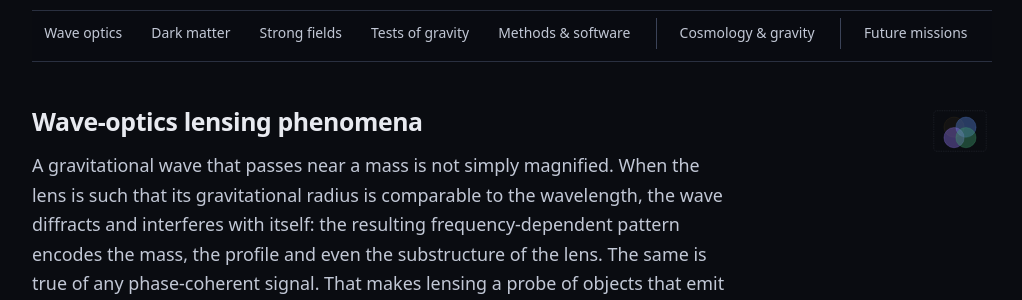
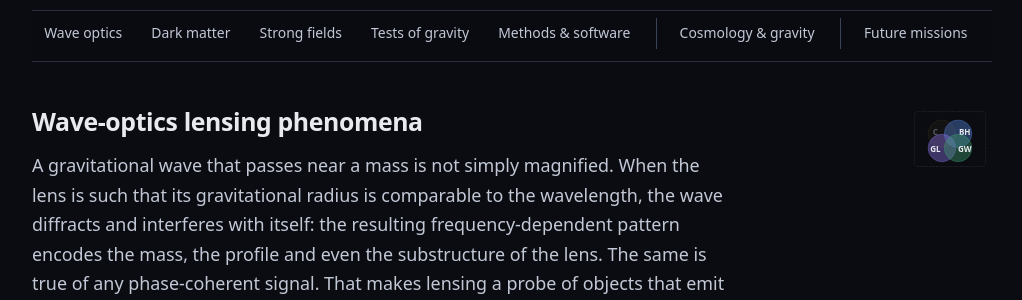
Before and after one commit to miguelzuma/miguelzuma.github.io, a Jekyll site: the page built from research.html, in a window 1280 px wide and 1400 px high, scrolled down 735 px. Shown: the part 150-450 px from the top of the window, without its empty margins (128-1150 px from the left). Built offline with Jekyll 4.4.1, drawn with Linux system fonts in a browser that asks for light colours; some of the changed text lies outside the part shown.

Commit message:
Label the locator glyphs with acronyms: C, BH, GL, GW
The full names cannot shrink to locator size, but two letters can. Lit
sets carry bright labels, unlit ones recede; the glyph grows to 76px to
keep the letters readable.

Co-Authored-By: Claude Fable 5 <noreply@anthropic.com>
Claude-Session: https://claude.ai/code/session_01E2ZbXszK9qt9svKVxU5Yrt

```diff
--- a/_includes/venn-glyph.html
+++ b/_includes/venn-glyph.html
@@ -34,19 +34,23 @@ All appearance lives in main.css under `.venn`.
   <text class="venn-flabel" x="160" y="30" text-anchor="middle">GENERAL RELATIVITY</text>
   {%- endif %}
   <g class="venn-set venn-set-cosmology">
-    <circle cx="126" cy="104" r="58"/>
+        <circle cx="126" cy="104" r="58"/>
+    {%- unless include.hero %}<text class="venn-abbr" x="98" y="108" text-anchor="middle">C</text>{% endunless %}
     {%- if include.hero %}<text x="96" y="88" text-anchor="middle">Cosmology</text>{% endif %}
   </g>
   <g class="venn-set venn-set-blackholes">
-    <circle cx="194" cy="104" r="58"/>
+        <circle cx="194" cy="104" r="58"/>
+    {%- unless include.hero %}<text class="venn-abbr" x="222" y="108" text-anchor="middle">BH</text>{% endunless %}
     {%- if include.hero %}<text x="224" y="88" text-anchor="middle">Black holes</text>{% endif %}
   </g>
   <g class="venn-set venn-set-lensing">
-    <circle cx="126" cy="164" r="58"/>
+        <circle cx="126" cy="164" r="58"/>
+    {%- unless include.hero %}<text class="venn-abbr" x="98" y="182" text-anchor="middle">GL</text>{% endunless %}
     {%- if include.hero %}<text x="96" y="178" text-anchor="middle">Gravitational<tspan x="96" dy="13">lensing</tspan></text>{% endif %}
   </g>
   <g class="venn-set venn-set-waves">
-    <circle cx="194" cy="164" r="58"/>
+        <circle cx="194" cy="164" r="58"/>
+    {%- unless include.hero %}<text class="venn-abbr" x="222" y="182" text-anchor="middle">GW</text>{% endunless %}
     {%- if include.hero %}<text x="224" y="178" text-anchor="middle">Gravitational<tspan x="224" dy="13">waves</tspan></text>{% endif %}
   </g>
 </svg>
--- a/assets/css/main.css
+++ b/assets/css/main.css
@@ -666,8 +666,24 @@ h2 .venn-glyph-link:focus-visible {
 }
 
 h2 .venn-glyph {
-	width: 56px;
-	height: 44px;
+	width: 76px;
+	height: 60px;
+}
+
+/* Acronyms stand in for the full names at locator size */
+.venn-set .venn-abbr {
+	font-size: 34px;
+	font-weight: 650;
+	fill: var(--text-mute);
+	fill-opacity: 0.55;
+}
+
+.venn-focus.lit-cosmology  .venn-set-cosmology  .venn-abbr,
+.venn-focus.lit-blackholes .venn-set-blackholes .venn-abbr,
+.venn-focus.lit-lensing    .venn-set-lensing    .venn-abbr,
+.venn-focus.lit-waves      .venn-set-waves      .venn-abbr {
+	fill: var(--text);
+	fill-opacity: 1;
 }
 
 /* ---- Responsive embeds ----------------------------------------------- */
```
